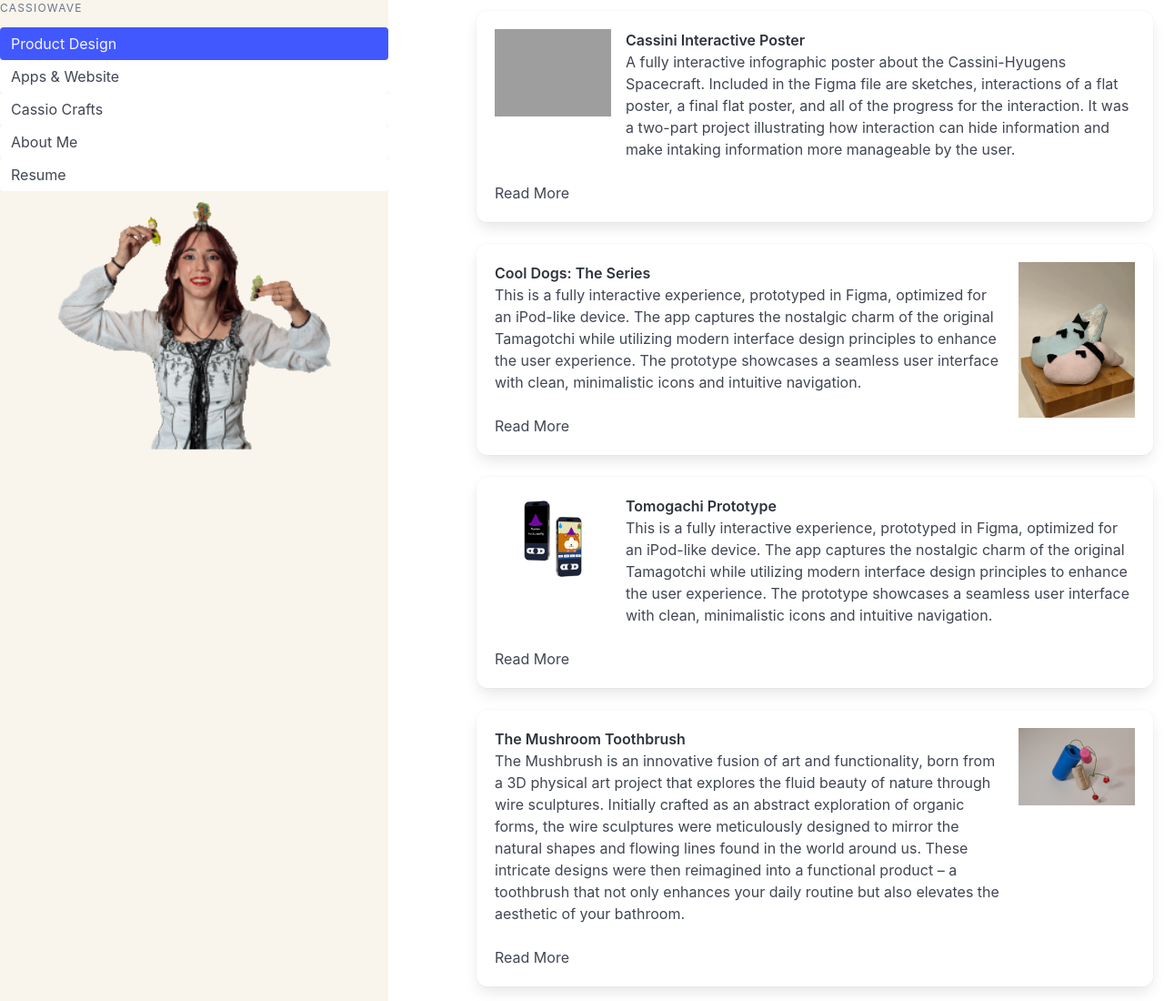
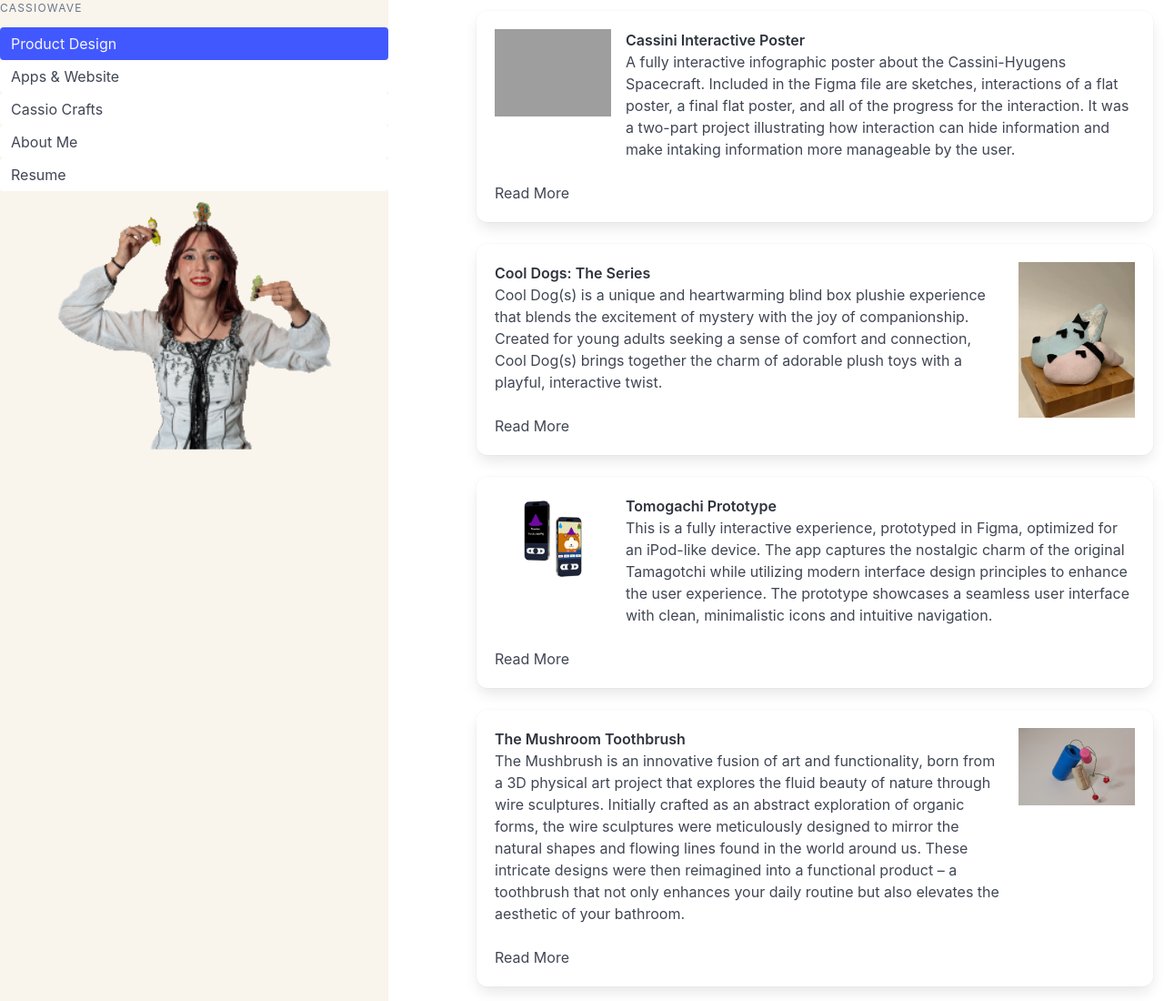
Before and after one commit to sofgry19/cassiowave, a plain HTML site: page index.html in a window 1280 px wide. Shown: the top 1100 px of the page at 91% size. Drawn offline with nearby package versions, Linux system fonts and the light colour scheme; grey boxes are pictures that could not be loaded.

Commit message:
Update index.html

```diff
--- a/index.html
+++ b/index.html
@@ -98,8 +98,7 @@
       <p>
         <strong>Cool Dogs: The Series</strong>
         <br />
-        This is a fully interactive experience, prototyped in Figma, optimized for an iPod-like device. The app captures the nostalgic charm of the original Tamagotchi while utilizing modern interface design principles to enhance the user experience. The prototype showcases a seamless user interface with clean, minimalistic icons and intuitive navigation.
-      </p>
+Cool Dog(s) is a unique and heartwarming blind box plushie experience that blends the excitement of mystery with the joy of companionship. Created for young adults seeking a sense of comfort and connection, Cool Dog(s) brings together the charm of adorable plush toys with a playful, interactive twist.      </p>
     </div>
   </div>
   <div class="media-right">
```
